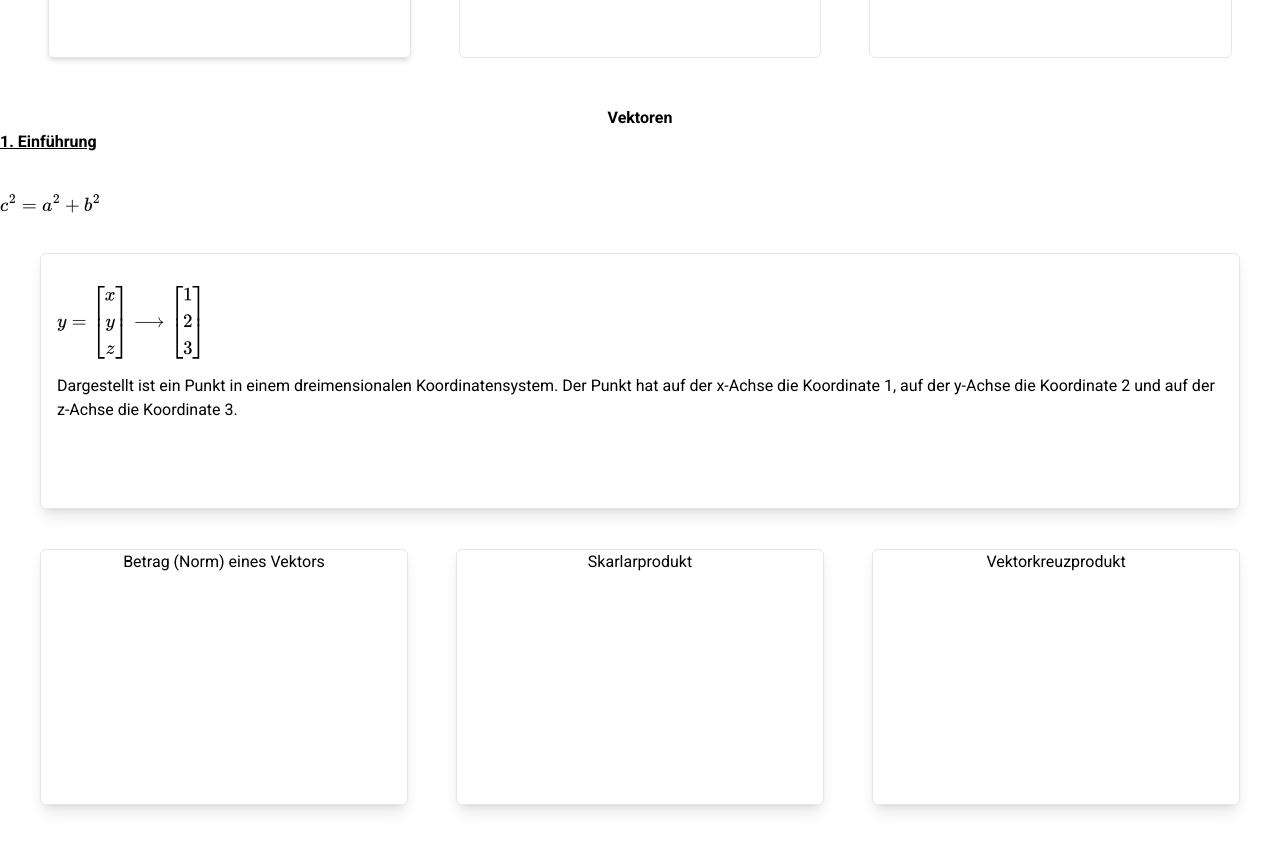
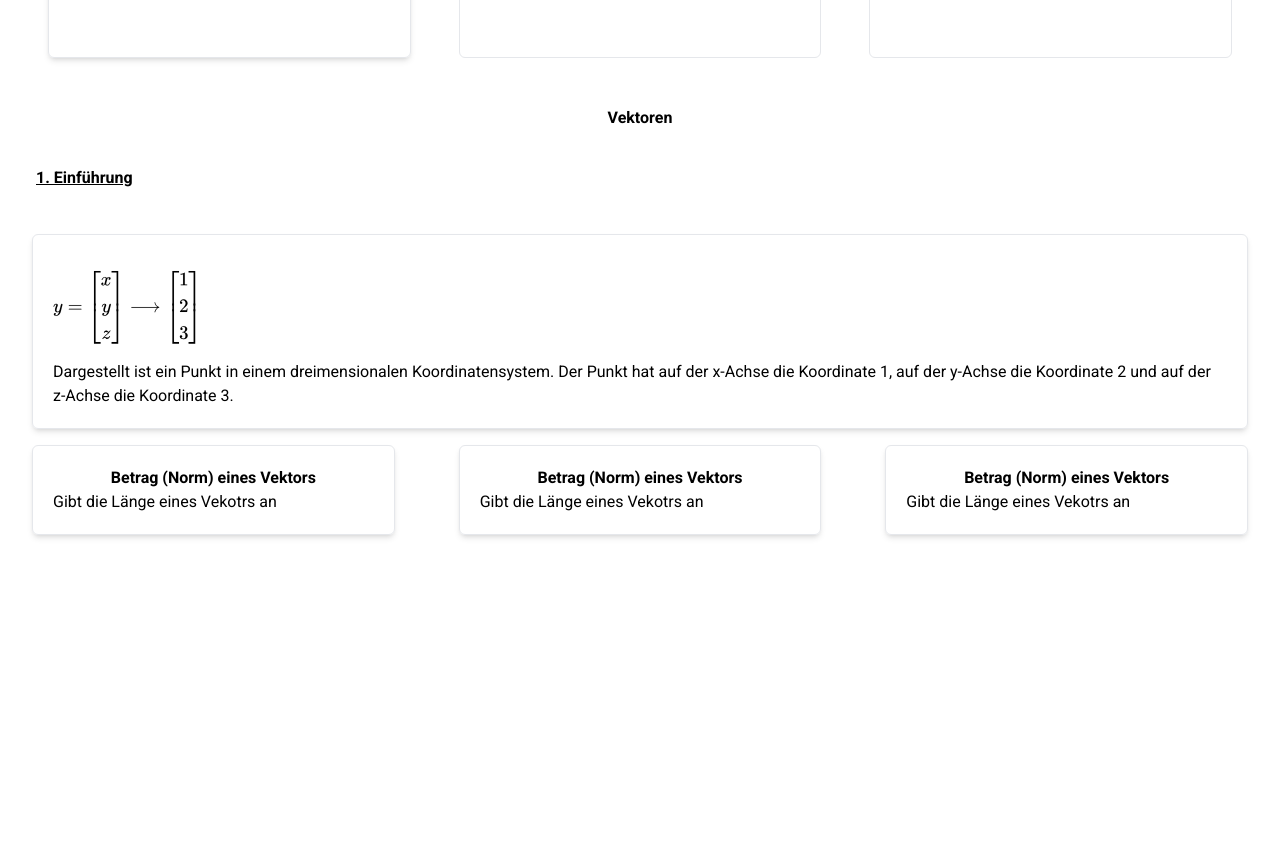
Before and after one commit to GitOsir/formelsammlung, a Next.js app: page /subjects/mathematics in a window 1280 px wide. Shown: the part 520-1370 px from the top of the page. Built offline with nearby package versions, Linux system fonts and the light colour scheme; a web font is replaced by a local one.

Commit message:
Cards hinzugefügt

```diff
--- a/app/ui/subjects/mathematics/Vektoren.tsx
+++ b/app/ui/subjects/mathematics/Vektoren.tsx
@@ -1,5 +1,5 @@
 import { Archivo_Narrow } from "next/font/google"
-
+import Card from "../Card"
 
 
 export default function Vektoren(){
@@ -11,18 +11,36 @@ export default function Vektoren(){
         <>
 
             <p className="text-center font-bold">Vektoren</p>
-            <h1 className="underline font-bold">1. Einführung</h1>
-            <br></br>
-            <p>$$c^2 = a^2 + b^2$$</p>
+            <h1 className="underline font-bold p-9">1. Einführung</h1>
             <section>
-            <div className="border h-64 rounded-md shadow-lg my-10 mx-10 p-4">
-                        <p>{vector_variable}</p>
-                        <p>Dargestellt ist ein Punkt in einem dreimensionalen Koordinatensystem. Der Punkt hat auf der x-Achse die Koordinate 1, auf der y-Achse die Koordinate 2 und auf der z-Achse die Koordinate 3.</p>
-            </div>
-                <div className="grid lg:grid-cols-3 gap-12 mx-10 sm:grid-cols-1">
-                    <div className="border text-center h-64 rounded-md shadow-lg m">Betrag (Norm) eines Vektors</div>
-                    <div className="border text-center h-64 rounded-md shadow-lg">Skarlarprodukt</div>
-                    <div className="border text-center h-64 rounded-md shadow-lg">Vektorkreuzprodukt</div>
+                    <Card contents={
+                        <>
+                            <p>{vector_variable}</p>
+                            <p>Dargestellt ist ein Punkt in einem dreimensionalen Koordinatensystem. Der Punkt hat auf der x-Achse die Koordinate 1, auf der y-Achse die Koordinate 2 und auf der z-Achse die Koordinate 3.</p>
+                        </>
+                    }/>
+                <div className="grid lg:grid-cols-3 sm:grid-cols-1">
+                    <Card contents={
+                        <>
+                            <h1 className="text-center font-bold">Betrag (Norm) eines Vektors</h1>
+                            <p>Gibt die Länge eines Vekotrs an</p>
+
+                        </>
+                    }/>
+                    <Card contents={
+                        <>
+                            <h1 className="text-center font-bold">Betrag (Norm) eines Vektors</h1>
+                            <p>Gibt die Länge eines Vekotrs an</p>
+
+                        </>
+                    }/>
+                    <Card contents={
+                        <>
+                            <h1 className="text-center font-bold">Betrag (Norm) eines Vektors</h1>
+                            <p>Gibt die Länge eines Vekotrs an</p>
+
+                        </>
+                    }/>
                 </div>
             </section>
             <div className="h-96"></div>
```
